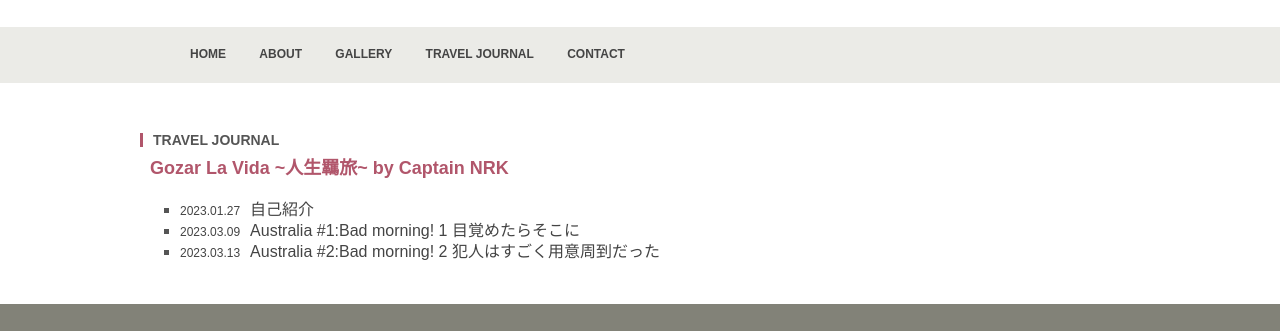
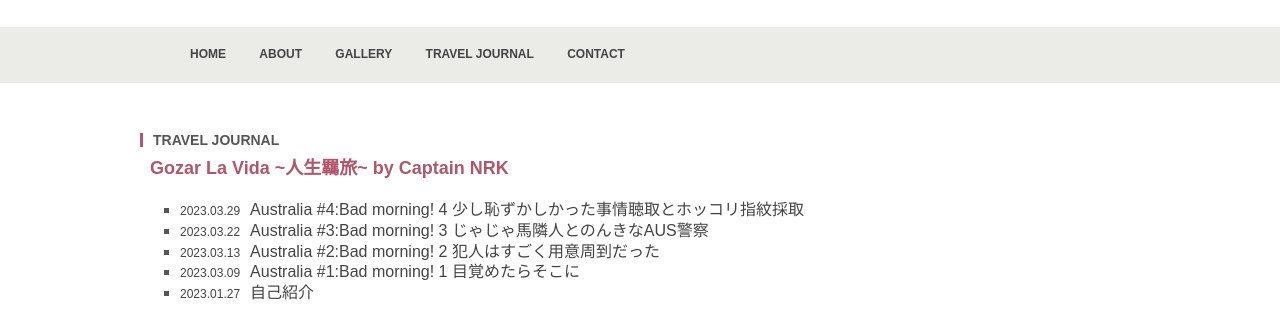
Before and after one commit to Somoh287/Portfolio, a plain HTML site: page traveljournal.html in a window 1280 px wide. Shown: the part 108-439 px from the top of the page. Drawn offline with Linux system fonts and the light colour scheme.

Commit message:
Update traveljournal.html

```diff
--- a/traveljournal.html
+++ b/traveljournal.html
@@ -36,9 +36,11 @@
             <h2><strong><a href="https://captainnorn.blogspot.com/">Gozar La Vida ~人生羈旅~ by Captain NRK</a></strong></h2>
                     <menu class="traveljournal">
                         <ul>
+                            <li><a href="https://captainnorn.blogspot.com/2023/03/australia-4-bad-morning-4.html"><span class="dates">2023.03.29</span>Australia #4:Bad morning! 4 少し恥ずかしかった事情聴取とホッコリ指紋採取</a></li>
+                            <li><a href="https://captainnorn.blogspot.com/2023/03/australia-3-bad-morning-3-aus.html"><span class="dates">2023.03.22</span>Australia #3:Bad morning! 3 じゃじゃ馬隣人とのんきなAUS警察</a></li>
+                            <li><a href="https://captainnorn.blogspot.com/2023/03/australia-2-bad-morning-2.html"><span class="dates">2023.03.13</span>Australia #2:Bad morning! 2 犯人はすごく用意周到だった</a></li>
+                            <li><a href="https://captainnorn.blogspot.com/2023/03/australia-1-bad-morning-1.html"><span class="dates">2023.03.09</span>Australia #1:Bad morning! 1 目覚めたらそこに</a></li>
                             <li><a href="https://captainnorn.blogspot.com/2023/01/blog-post.html"><span class="dates">2023.01.27</span>自己紹介</a></li>
-                            <li><a href="https://captainnorn.blogspot.com/2023/03/australia-1-bad-morning-1.html"><span class="dates">2023.03.09</span>Australia #1:Bad morning! 1 目覚めたらそこに</a></li>
-                            <li><a href="https://captainnorn.blogspot.com/2023/03/australia-2-bad-morning-2.html"><span class="dates">2023.03.13</span>Australia #2:Bad morning! 2 犯人はすごく用意周到だった</a></li>
                             <br></br>
                         </ul>
                     </menu>
```
